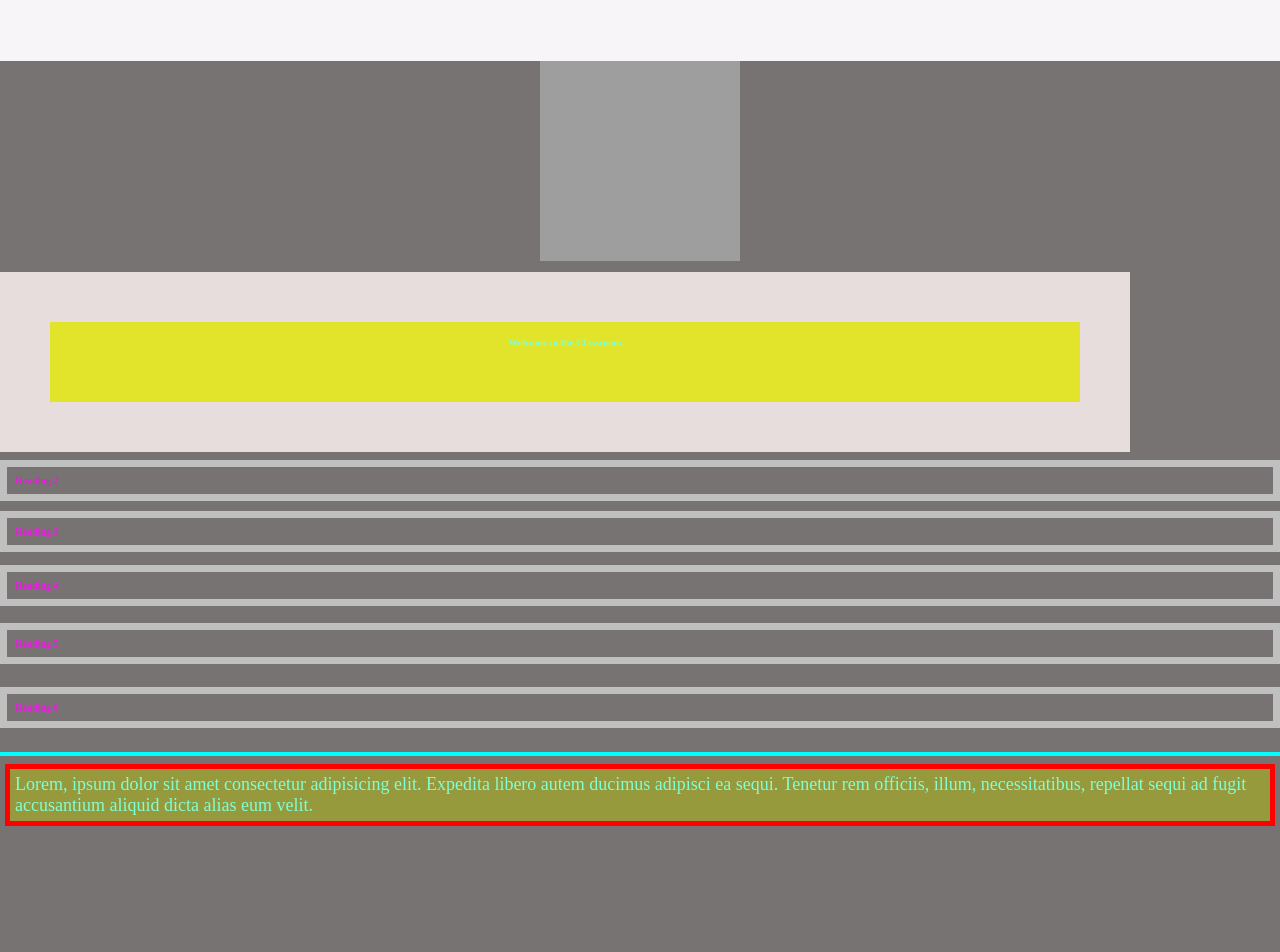
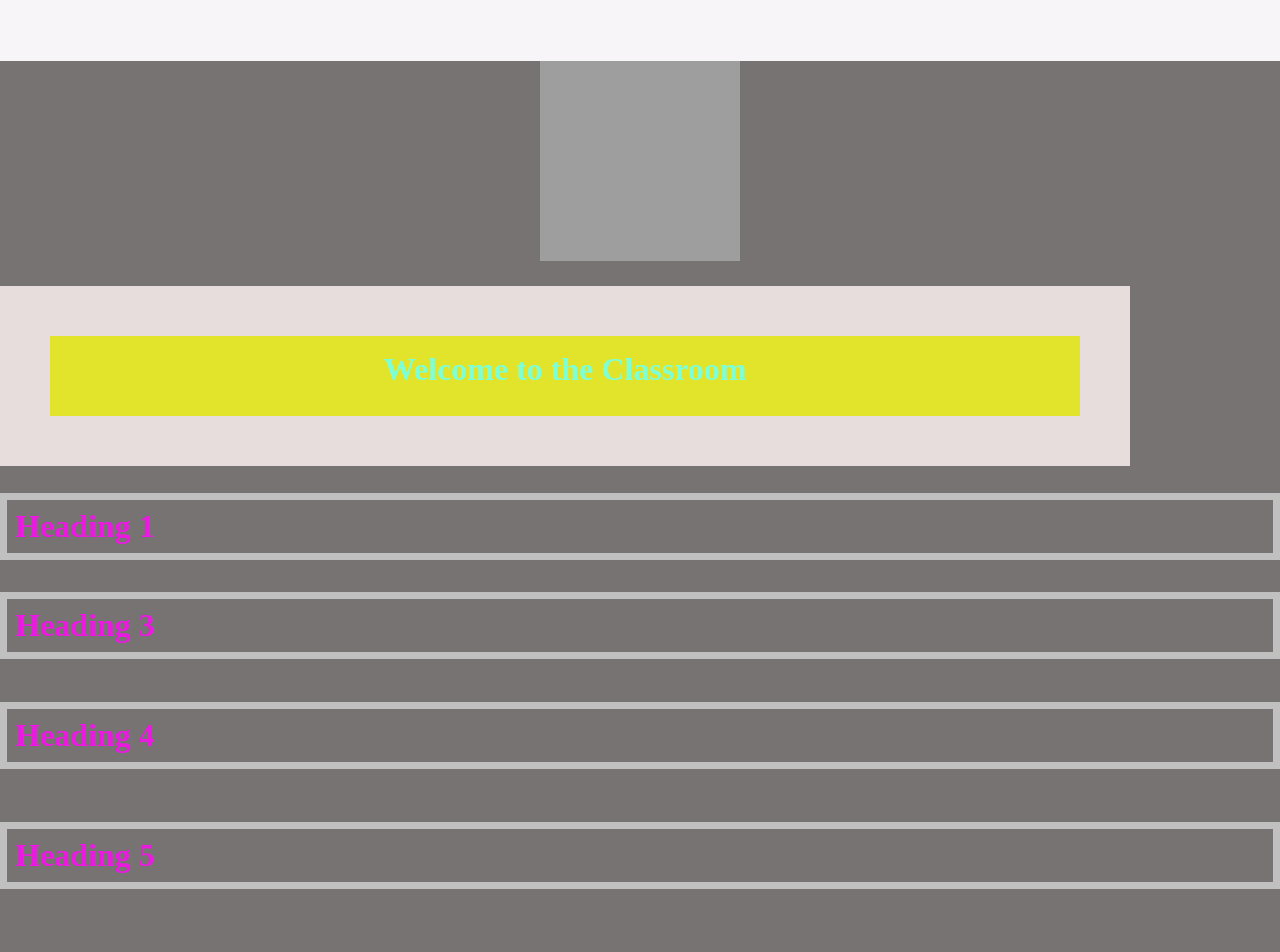
Before and after one commit to SubhamMahato61/Subham, a plain HTML site: page index.html in a window 1280 px wide. Shown: the top 952 px of the page. Before the commit the page ends 831 px from the top, so only its background shows below. Drawn offline with Linux system fonts and the light colour scheme; grey boxes are pictures that could not be loaded.

Commit message:
Update index.html

```diff
--- a/index.html
+++ b/index.html
@@ -21,11 +21,11 @@
         }
          p {
             color: aquamarine;
-            font-size: large;
+            font-size: xx-large;
             background-color: rgb(151, 153, 61);
             border: 1px solid red;
             padding: 5px;
-            border-width: 5px;
+            border-width: 100px;
             margin: 5px;
 
         }
@@ -35,8 +35,8 @@
         h3,
         h4,h5,h6{
             color: rgb(235, 26, 224);
-            font-size: x-small;
-            border:100px solid silver;
+            font-size: xx-large;
+            border: 5px solid silver;
             padding: 8px;
             border-width: 7px;
 
@@ -66,7 +66,7 @@
 
 
     <h1 class="welcome"> Welcome to the Classroom</h1>
-    <h2>Heading 2</h2>
+    <h2>Heading 1</h2>
     <h3>Heading 3</h3>
     <h4>Heading 4</h4>
     <h5>Heading 5</h5>
```
